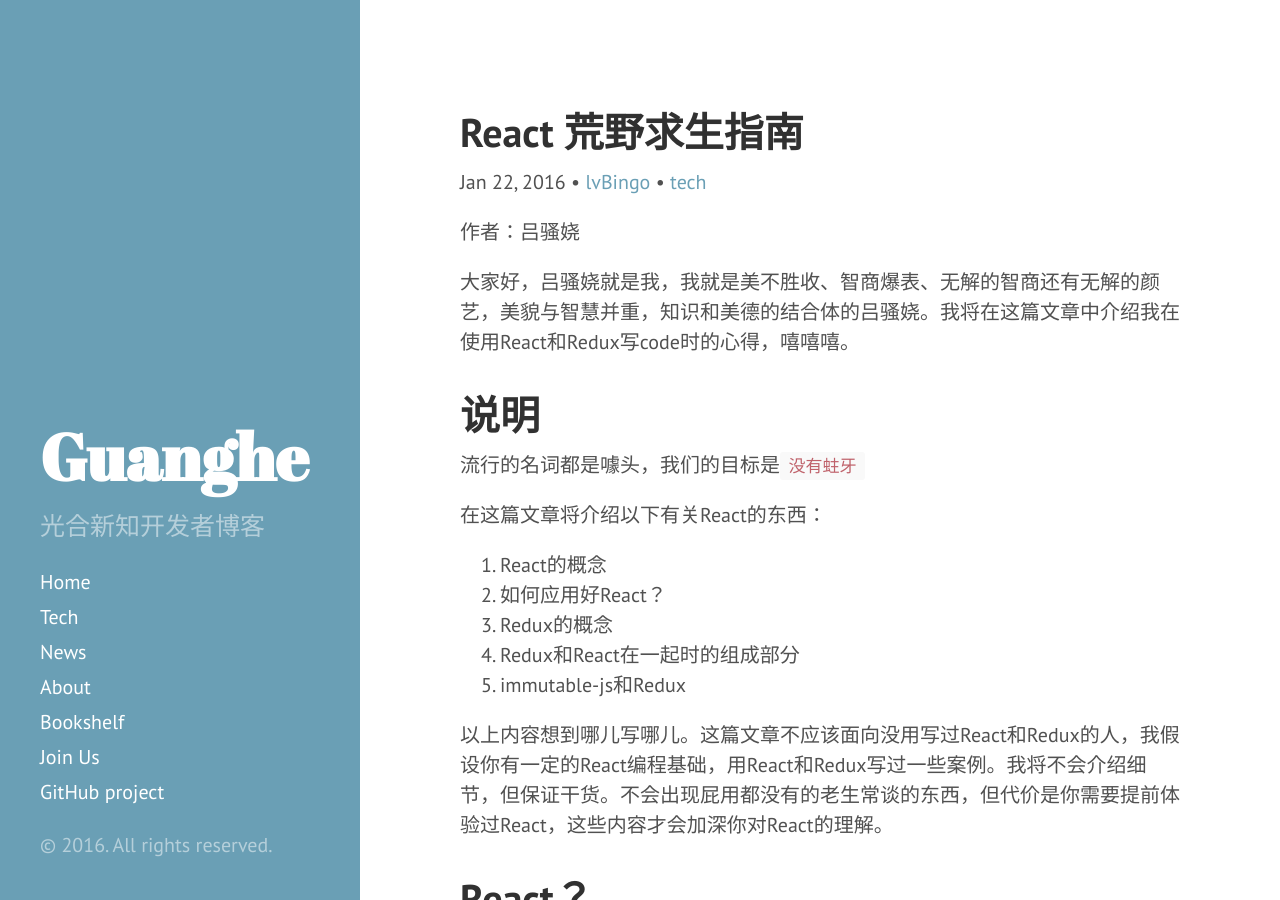
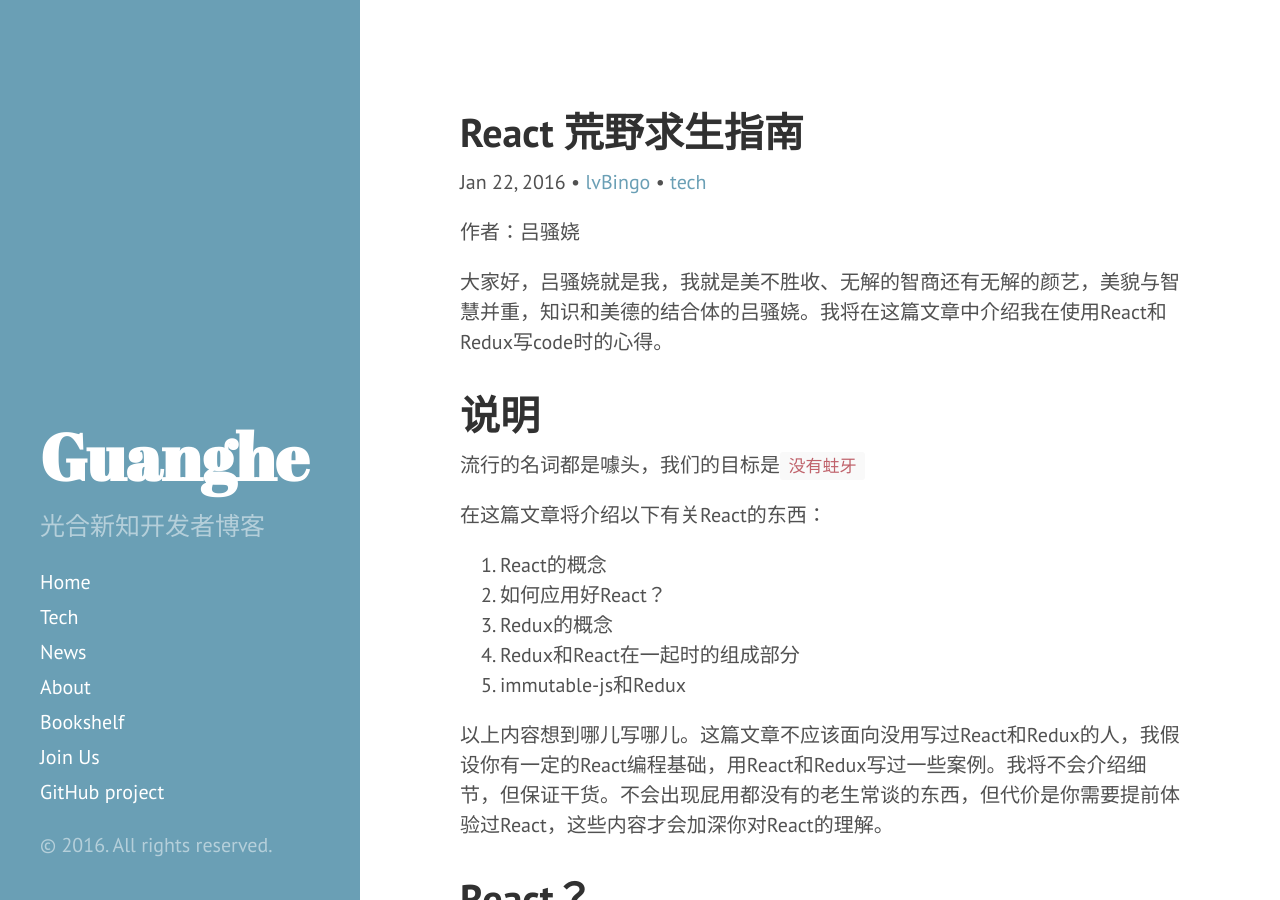
Before and after one commit to guanghetv/guanghetv.github.io, a Jekyll site: the page built from _posts/2016-01-22-Wilderness-survival-TV-shows-with-React.markdown, in a window 1280 px wide and 900 px high. Built offline with Jekyll 4.4.1, drawn with Linux system fonts in a browser that asks for light colours; Markdown is read by kramdown in place of the engine named in the settings; comment, search, counter and statistics services are not loaded.

Commit message:
Update 2016-01-22-Wilderness-survival-TV-shows-with-React.markdown

```diff
--- a/_posts/2016-01-22-Wilderness-survival-TV-shows-with-React.markdown
+++ b/_posts/2016-01-22-Wilderness-survival-TV-shows-with-React.markdown
@@ -7,7 +7,7 @@ author: "lvBingo"
 
 作者：吕骚娆
 
-大家好，吕骚娆就是我，我就是美不胜收、智商爆表、无解的智商还有无解的颜艺，美貌与智慧并重，知识和美德的结合体的吕骚娆。我将在这篇文章中介绍我在使用React和Redux写code时的心得，嘻嘻嘻。
+大家好，吕骚娆就是我，我就是美不胜收、无解的智商还有无解的颜艺，美貌与智慧并重，知识和美德的结合体的吕骚娆。我将在这篇文章中介绍我在使用React和Redux写code时的心得。
 
 # 说明
 
```
